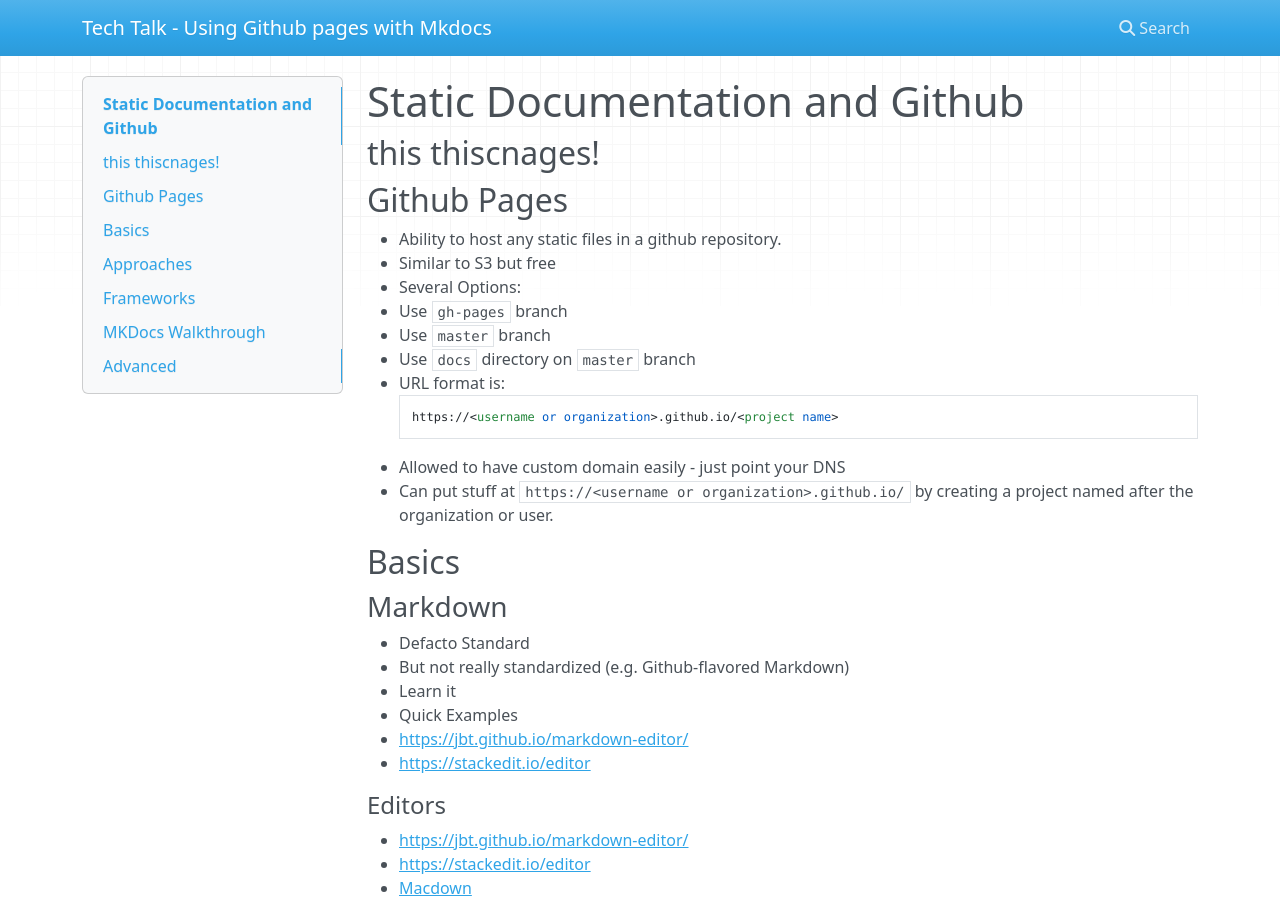
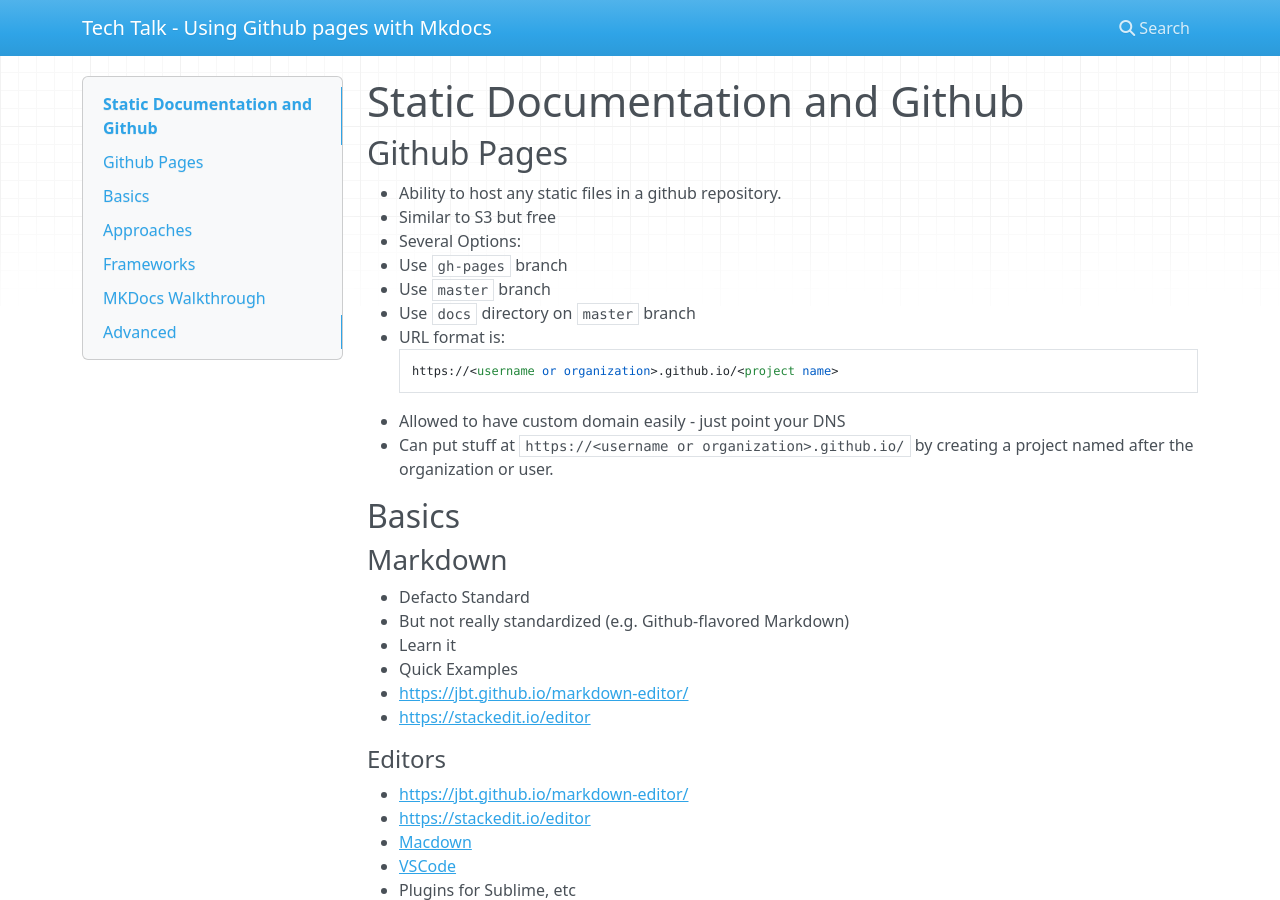
Before and after one commit to edgarroman/techtalk-mkdocs, an MkDocs documentation site: the page built from docs/index.md, in a window 1280 px wide and 900 px high. Built offline with MkDocs 1.6.1, drawn with Linux system fonts in a browser that asks for light colours; nearby versions of some CDN libraries.

Commit message:
Removed garbage

```diff
--- a/docs/index.md
+++ b/docs/index.md
@@ -1,6 +1,5 @@
 # Static Documentation and Github
 
-## this thiscnages!
 ## Github Pages
 
  * Ability to host any static files in a github repository.
```
